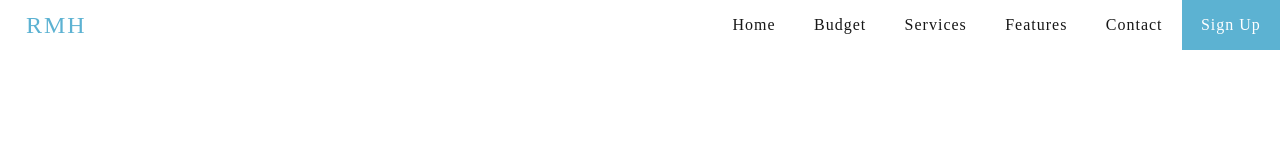
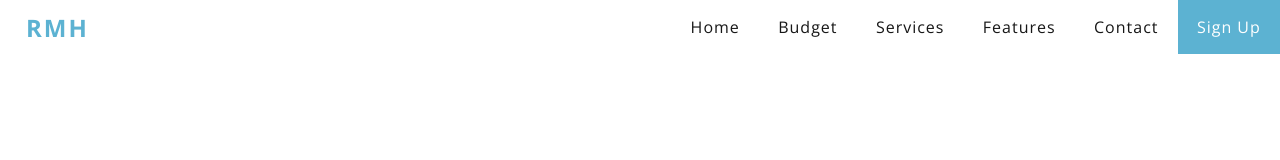
Before and after one commit to ekm383/restaurantmarketinghawaii, a Gatsby site: page / in a window 1280 px wide. Built offline with nearby package versions, Linux system fonts and the light colour scheme; Gatsby itself is replaced by a stand-in of ours.

Commit message:
Header Links Sizing Done

```diff
--- a/gatsby-config.js
+++ b/gatsby-config.js
@@ -34,6 +34,17 @@ module.exports = {
         icon: `src/images/gatsby-icon.png`, // This path is relative to the root of the site.
       },
     },
+    {
+      resolve: `gatsby-plugin-prefetch-google-fonts`,
+      options: {
+        fonts: [
+          {
+            family: `Open Sans`,
+            variants: [`400`, `700`]
+          },
+        ],
+      },
+    }
     // this (optional) plugin enables Progressive Web App + Offline functionality
     // To learn more, visit: https://gatsby.dev/offline
     // `gatsby-plugin-offline`,
--- a/package.json
+++ b/package.json
@@ -10,6 +10,7 @@
     "gatsby-image": "^2.2.39",
     "gatsby-plugin-manifest": "^2.2.39",
     "gatsby-plugin-offline": "^3.0.32",
+    "gatsby-plugin-prefetch-google-fonts": "^1.4.3",
     "gatsby-plugin-react-helmet": "^3.1.21",
     "gatsby-plugin-sharp": "^2.4.12",
     "gatsby-plugin-styled-components": "^3.1.20",
--- a/src/components/globals/navbar/NavBarHeader.js
+++ b/src/components/globals/navbar/NavBarHeader.js
@@ -38,6 +38,7 @@ const HeaderWrapper = styled.div`
   }
   .logo {
     font-size: 1.5rem;
+    font-weight: 700;
     letter-spacing: 2px;
     margin-left: 10px;
     color: var(--mainBlue)
--- a/src/components/globals/navbar/NavBarLinks.js
+++ b/src/components/globals/navbar/NavBarLinks.js
@@ -61,9 +61,9 @@ const LinkWrapper = styled.ul`
   .nav-link {
     display: block;
     text-decoration: none;
-    padding: 1rem 1.2rem;
+    padding: 0.5rem 1.2rem;
     color: var(--darkGray);
-    font-size: 1rem;
+    font-size: 0.8rem;
     text-transform: capitalize;
     letter-spacing: 1px;
     cursor: pointer;
@@ -71,7 +71,7 @@ const LinkWrapper = styled.ul`
     &:hover {
       background: var(--darkGray);
       color: var(--white);
-      padding: 1rem 1.2rem;
+      padding: 0.5rem 1.2rem;
     }
   }
   li:nth-child(6) {
@@ -80,15 +80,20 @@ const LinkWrapper = styled.ul`
   li:nth-child(6) > a {
     color: var(--white);
   }
-  height: ${props => (props.open ? "300px" : "0px")};
+  height: ${props => (props.open ? "330px" : "0px")};
   overflow: hidden;
   transition: all 0.3s ease-in-out;
   @media (min-width: 768px) {
     height: auto;
     display: flex;
+    .nav-link{
+      padding: 1rem 1.2rem;
+      font-size: 1rem;
+    }
     .nav-link:hover {
         background: var(--white);
         color: var(--mainBlue);
+        padding: 1rem 1.2rem;
     }
     li:nth-child(6) > a:hover {
       color: var(--mainBlue);
--- a/src/components/layout.css
+++ b/src/components/layout.css
@@ -12,6 +12,7 @@
 }
 
 body {
+  font-family: 'Open Sans';
   background-color: var(--white);
   color: var(--darkGray);
 }
```
Also changed, not shown: 1 other file.
